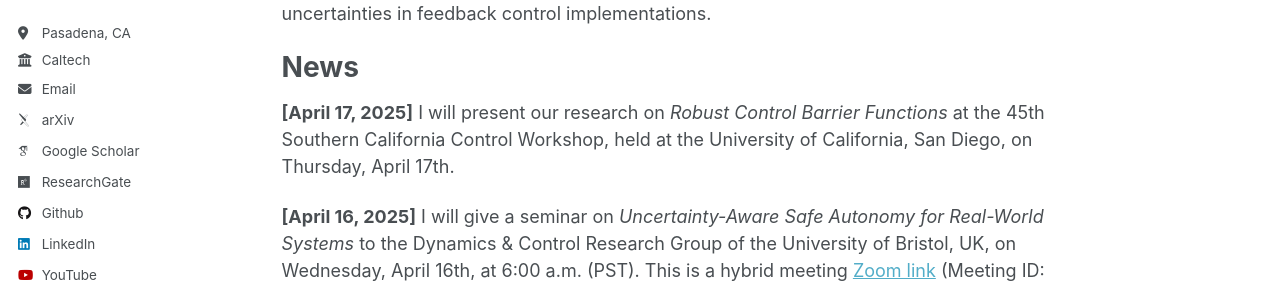
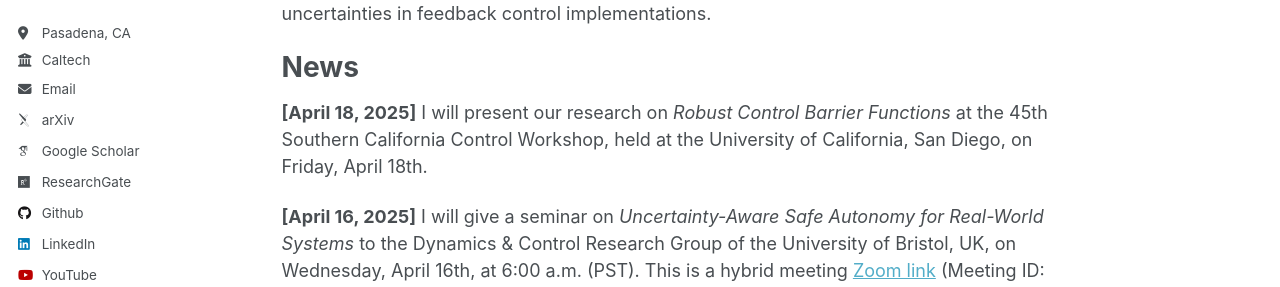
Before and after one commit to ersindas/ersindas.github.io, a Jekyll site: the page built from _pages/about.md, in a window 1280 px wide and 900 px high. Shown: the part 359-646 px from the top of the window. Built offline with Jekyll 4.4.1, drawn with Linux system fonts in a browser that asks for light colours; some web fonts are replaced.

Commit message:
Update about.md
SoCal

```diff
--- a/_pages/about.md
+++ b/_pages/about.md
@@ -13,7 +13,7 @@ I conduct research on robust control systems, state estimation, system identific
 
 News
 ======
-**[April 17, 2025]** I will present our research on *Robust Control Barrier Functions* at the 45th Southern California Control Workshop, held at the University of California, San Diego, on Thursday, April 17th.
+**[April 18, 2025]** I will present our research on *Robust Control Barrier Functions* at the 45th Southern California Control Workshop, held at the University of California, San Diego, on Friday, April 18th.
 
 **[April 16, 2025]** I will give a seminar on *Uncertainty-Aware Safe Autonomy for Real-World Systems* to the Dynamics & Control Research Group of the University of Bristol, UK, on Wednesday, April 16th, at 6:00 a.m. (PST). This is a hybrid meeting [Zoom link](https://bristol-ac-uk.zoom.us/j/96987844132?pwd=aUNnx6lfS62ee1R4WKpYcPUvfM659k.1) (Meeting ID: 969 8784 4132, Passcode: 246136).
 
```
